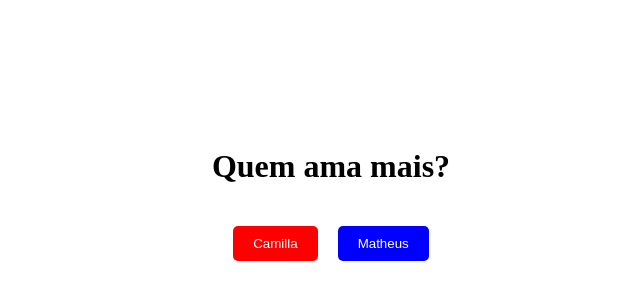
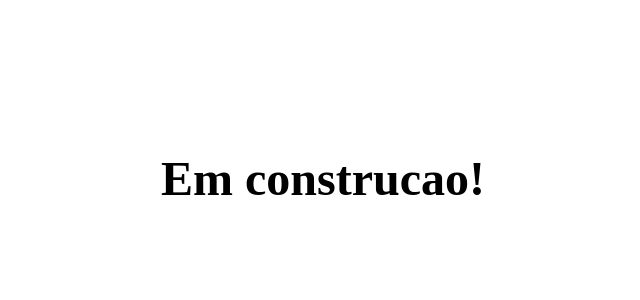
Before and after one commit to CruzOliveira/clone-tabnews, a Next.js app: page / in a window 1280 px wide. Shown: the part 214-514 px from the top of the page, without its empty margins (317-957 px from the left). Built offline with nearby package versions, Linux system fonts and the light colour scheme.

Commit message:
Comecando um novo projeto

```diff
--- a/pages/index.js
+++ b/pages/index.js
@@ -1,74 +1,17 @@
-import { useState } from "react";
-
-export default function Home() {
-  const [pos, setPos] = useState({ x: 0, y: 0 });
-  const [activated, setActivated] = useState(false); // controla se o botão começou a fugir
-
-  function handleClick() {
-    // Ativa modo "fugir"
-    setActivated(true);
-
-    // Move para uma posição aleatória
-    setPos({
-      x: Math.random() * (window.innerWidth - 150),
-      y: Math.random() * (window.innerHeight - 80),
-    });
-  }
-
+function Home() {
   return (
-    <div
+    <h1
       style={{
-        width: "100vw",
-        height: "100vh",
         display: "flex",
-        flexDirection: "column",
         justifyContent: "center",
         alignItems: "center",
-        position: "relative",
+        height: "90vh",
+        fontSize: "3rem",
       }}
     >
-      <h1>Quem ama mais?</h1>
-
-      {/* Container inicial com os botões lado a lado */}
-      <div style={{ display: "flex", gap: "20px", marginTop: "20px" }}>
-        {/* Botão da Camilla */}
-        <button
-          onClick={handleClick}
-          style={{
-            padding: "10px 20px",
-            background: "red",
-            color: "white",
-            border: "none",
-            borderRadius: "5px",
-            cursor: "pointer",
-            position: activated ? "absolute" : "static",
-            left: activated ? pos.x : "auto",
-            top: activated ? pos.y : "auto",
-          }}
-        >
-          Camilla
-        </button>
-
-        {/* Botão do Matheus */}
-        <button
-          onClick={() =>
-            window.open(
-              "https://www.instagram.com/reel/DDGkEjrOOtL/?utm_source=ig_web_copy_link&igsh=MzRlODBiNWFlZA==",
-              "_blank"
-            )
-          }
-          style={{
-            padding: "10px 20px",
-            background: "blue",
-            color: "white",
-            border: "none",
-            borderRadius: "5px",
-            cursor: "pointer",
-          }}
-        >
-          Matheus
-        </button>
-      </div>
-    </div>
+      Em construcao!
+    </h1>
   );
 }
+
+export default Home;
```
